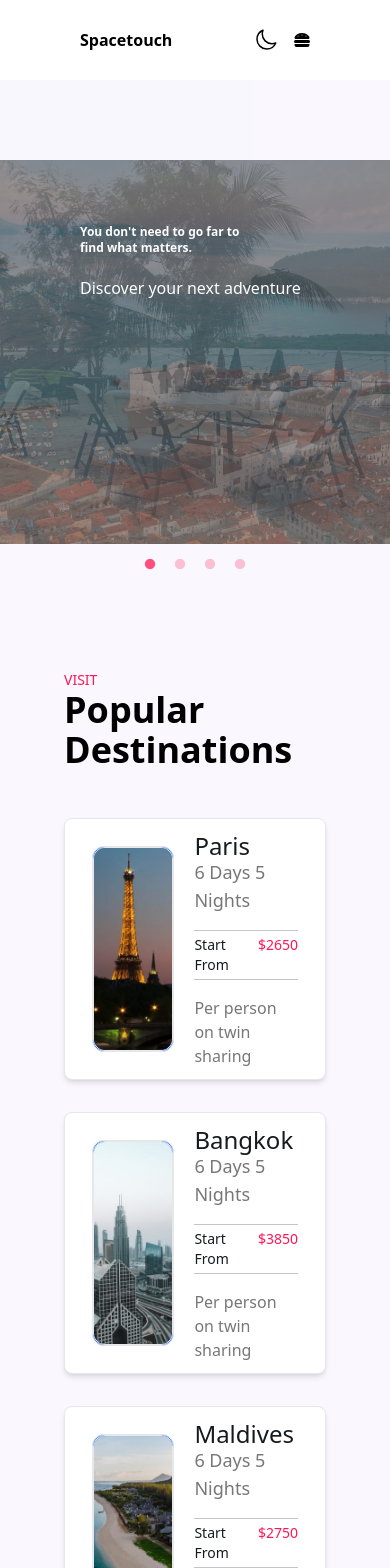
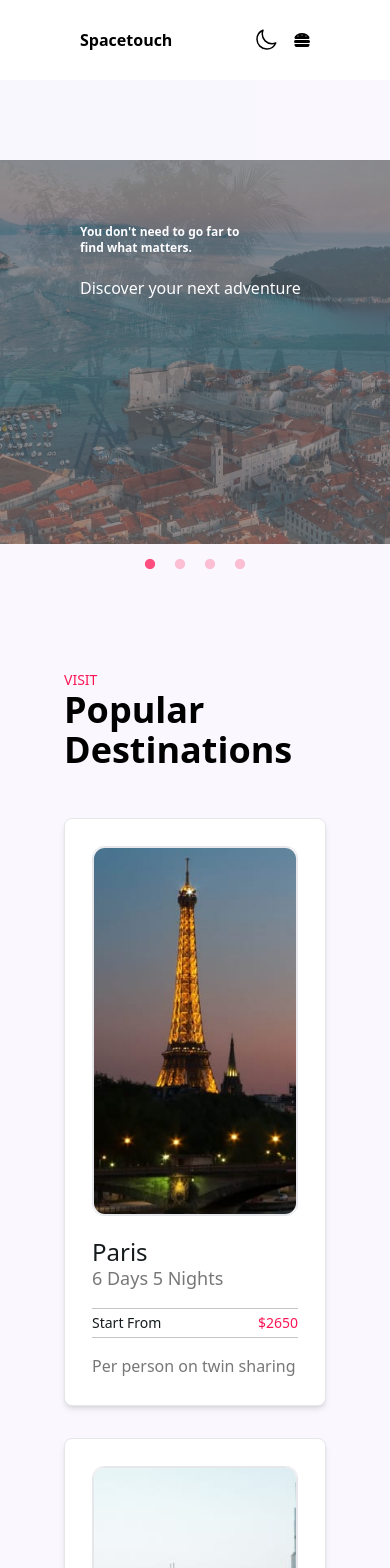
Before and after one commit to GraceJoseph-hub/space-touch, a React (Vite) app: page / in a window 390 px wide. Shown: the top 1568 px of the page. Built offline with nearby package versions, Linux system fonts and the light colour scheme.

Commit message:
media query in progress

```diff
--- a/src/components/card/Card.jsx
+++ b/src/components/card/Card.jsx
@@ -9,10 +9,10 @@ const Card = () => {
       {cardData.map((card, index) => (
         <div
           key={index}
-          className="h-[262.17px] flex items-center gap-5 p-[27px] bg-light border border-solid rounded-lg shadow-md custom1:h-[333.5px]"
+          className="flex flex-col semiBP:flex-row items-center gap-5 p-[27px] bg-light border border-solid rounded-lg shadow-md"
         >
           {/* image here  */}
-          <div className="flex w-[40%] h-full border border-solid bg-blue-500 flex-shrink-0 rounded-xl">
+          <div className="flex w-full h-[370px] semiBP:w-56 semiBP:h-[340px] border border-solid flex-shrink-0 rounded-xl custom1:w-44 custom1:h-[280px]">
             <img
               src={card.path}
               alt="beautiful places to visit"
--- a/src/pages/Home.jsx
+++ b/src/pages/Home.jsx
@@ -14,7 +14,7 @@ const Home = () => {
       <div className="pb-10">
         <Carousel />
       </div>
-      <div className="w-full px-16 pt-20 pb-20 custom2:px-10">
+      <div className="w-full px-16 semiBP:px-32 pt-20 pb-20 custom1:px-20">
         <Title />
         <Card />
       </div>
--- a/tailwind.config.js
+++ b/tailwind.config.js
@@ -18,8 +18,8 @@ export default {
       },
       screens: {
         smallBP: "320px",
-        semiBP: "437px",
-        custom: "520px",
+        semiBP: "546px",
+        custom: "706px",
         custom1: "992px",
         custom2: "1024px",
         custom3: "1100px",
```
